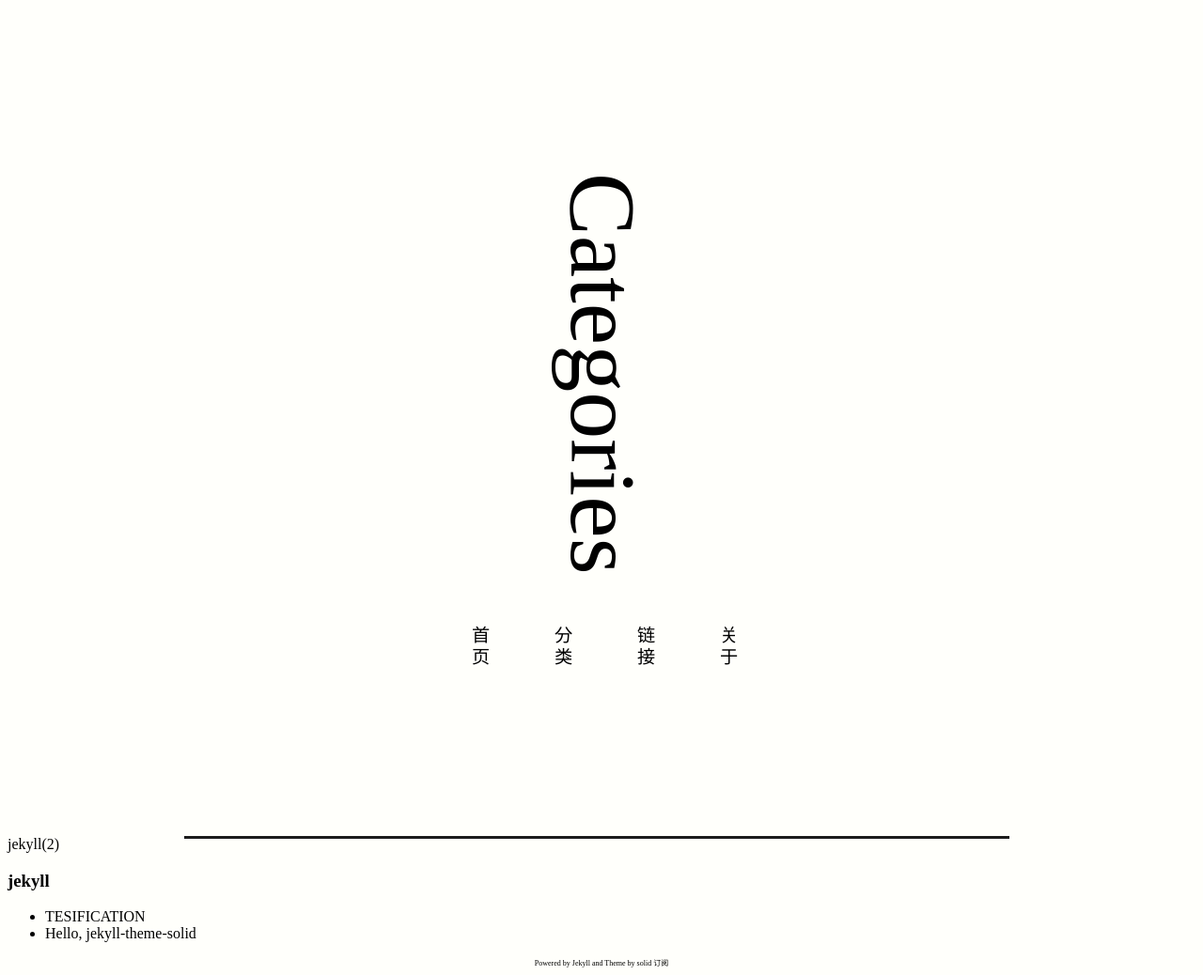
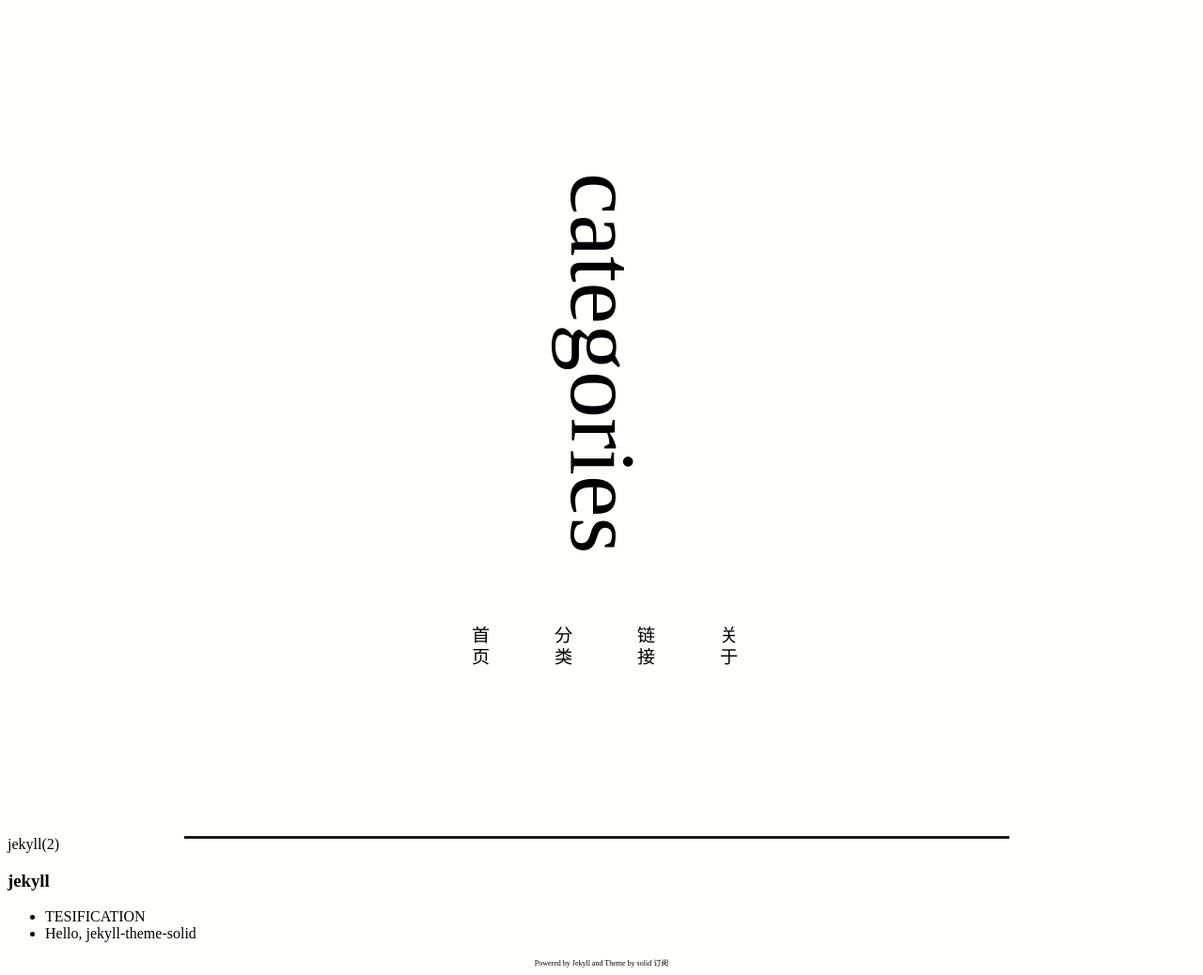
Before and after one commit to Makuraryu/Makuraryu.github.io, a Jekyll site: the page built from pages/categories.md, in a window 1280 px wide. Shown: the whole page at 94% size. Built offline with Jekyll 4.4.1, drawn with Linux system fonts in a browser that asks for light colours; some web fonts are replaced.

Commit message:
Add files via upload

```diff
--- a/css/default.css
+++ b/css/default.css
@@ -24,7 +24,7 @@
   display: flex;
   width: 99vw;
   top: 20%;
-  height: 300px;
+  height: 150px;
 
 
 }
--- a/pages/categories.md
+++ b/pages/categories.md
@@ -1,6 +1,6 @@
 ---
 layout: default
-title: Categories
+title: categories
 description: 本博客所有文章分类列表。
 keywords: 分类
 permalink: /categories/
```
